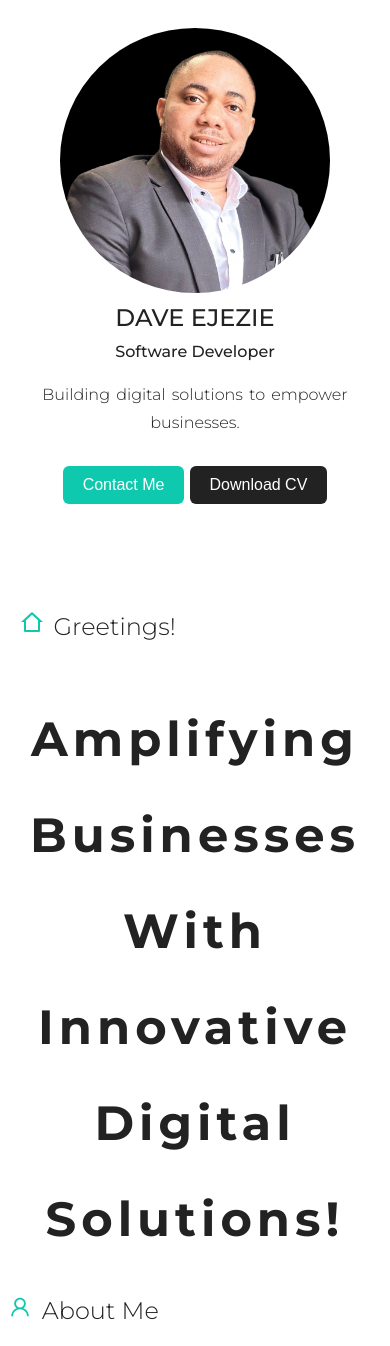
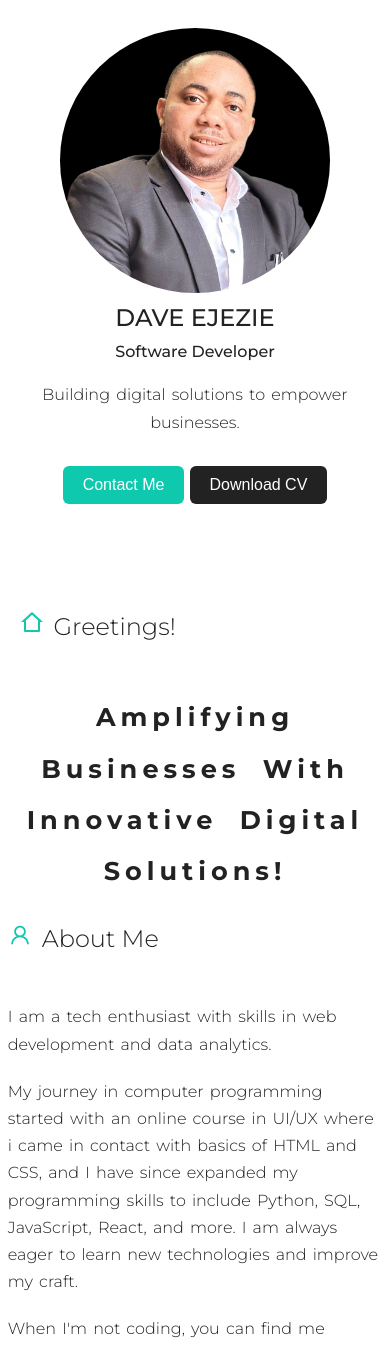
Before and after one commit to Davest9496/portfolio-v2, a React (Create React App) app: page / in a window 390 px wide. Built offline with nearby package versions, Linux system fonts and the light colour scheme.

Commit message:
responsive text

```diff
--- a/src/styles.css
+++ b/src/styles.css
@@ -289,6 +289,7 @@ nav {
   word-spacing: 10px;
   letter-spacing: 5px;
   word-wrap: none;
+  text-align: center;
 }
 
 #about {
@@ -535,8 +536,8 @@ footer {
 /* MEDIA QUERY MANAGER */
 /* Media queries for different screen sizes */
 @media screen and (max-width: 1200px) {
-    h2 {
-        font-size: 1.8em;
+    .hero-heading {
+        font-size: 3.6em;
     }
 }
 
@@ -545,9 +546,6 @@ footer {
     padding: 0;
     background-color: #fff;
   }
-    h2 {
-        font-size: 1.6em;
-    }
 
      .mask {
       display: none;
@@ -580,6 +578,7 @@ footer {
 
     .hero-heading {
       text-align: center;
+      font-size: 3.2em;
     }
 
     #hero, #about, #info, #projects, #education, #contact {
@@ -601,14 +600,14 @@ footer {
 }
 
 @media screen and (max-width: 768px) {
-    h2 {
-        font-size: 1.4em;
+    .hero-heading {
+        font-size: 2.2em;
     }
 }
 
 @media screen and (max-width: 576px) {
-    h2 {
-        font-size: .5em;
+    .hero-heading {
+        font-size: 1.6em;
     }
 
 
```
